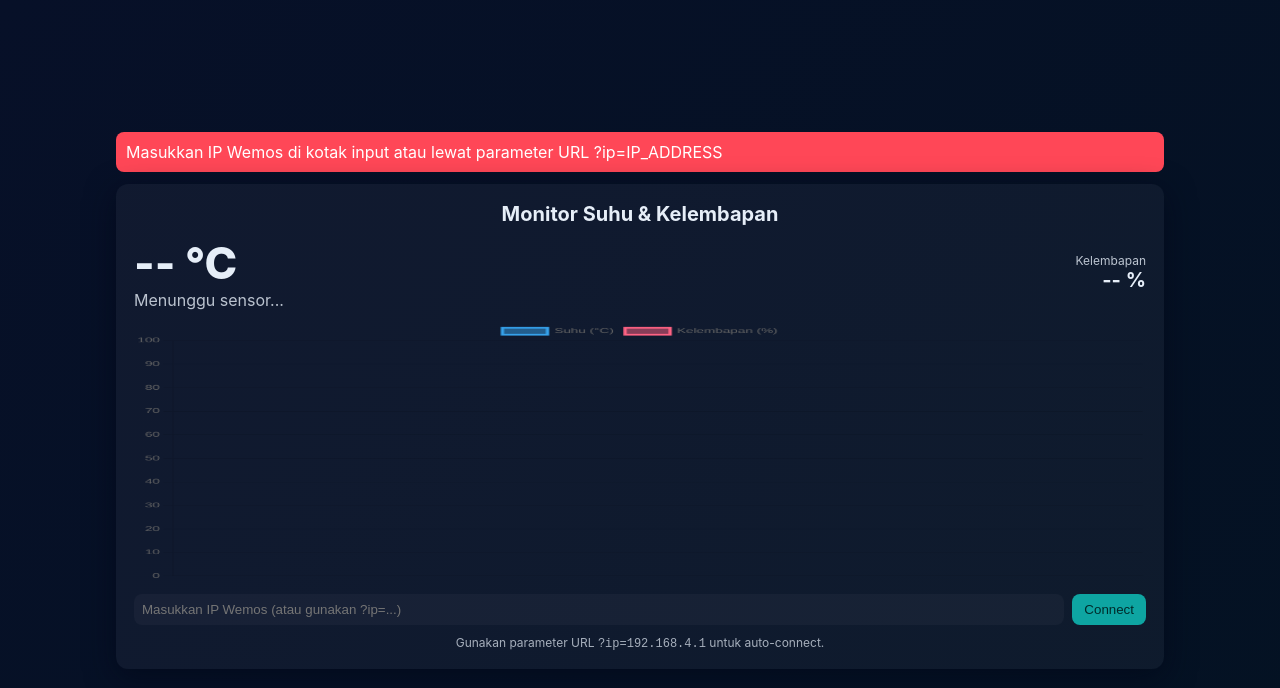
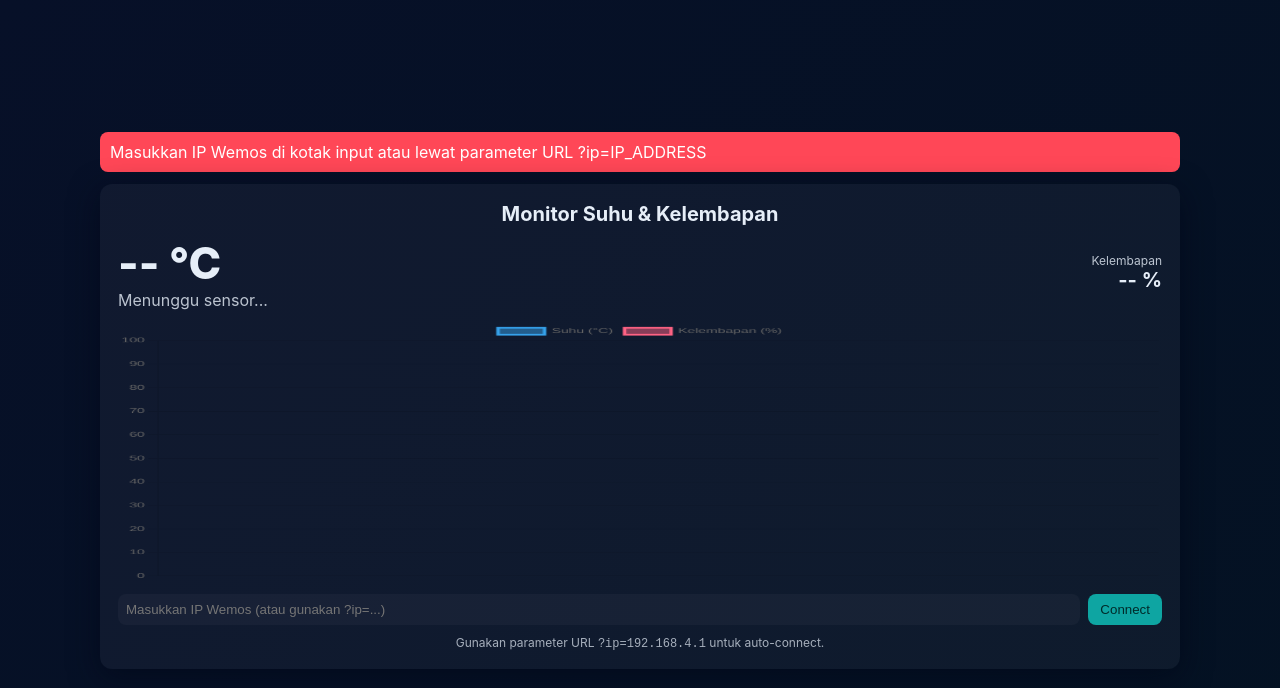
Before and after one commit to AzkaBeker7947/Monitor-Suhu-Kelembapan, a plain HTML site: page index.html in a window 1280 px wide. Drawn offline with nearby package versions, Linux system fonts and the light colour scheme.

Commit message:
Update style.css

```diff
--- a/style.css
+++ b/style.css
@@ -21,8 +21,6 @@ body{
 .container {
   width: 100%;
   max-width: 1080px;
-  margin: 0 auto; /* supaya di tengah */
-  padding: 16px;
 }
 .card{
   background:var(--card);
```
